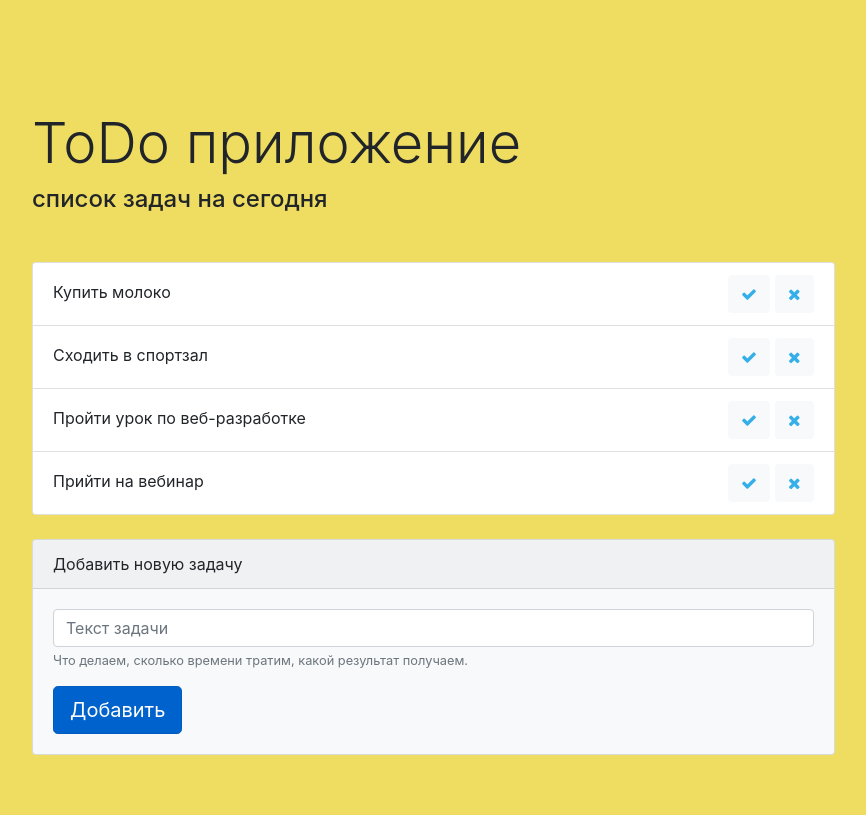
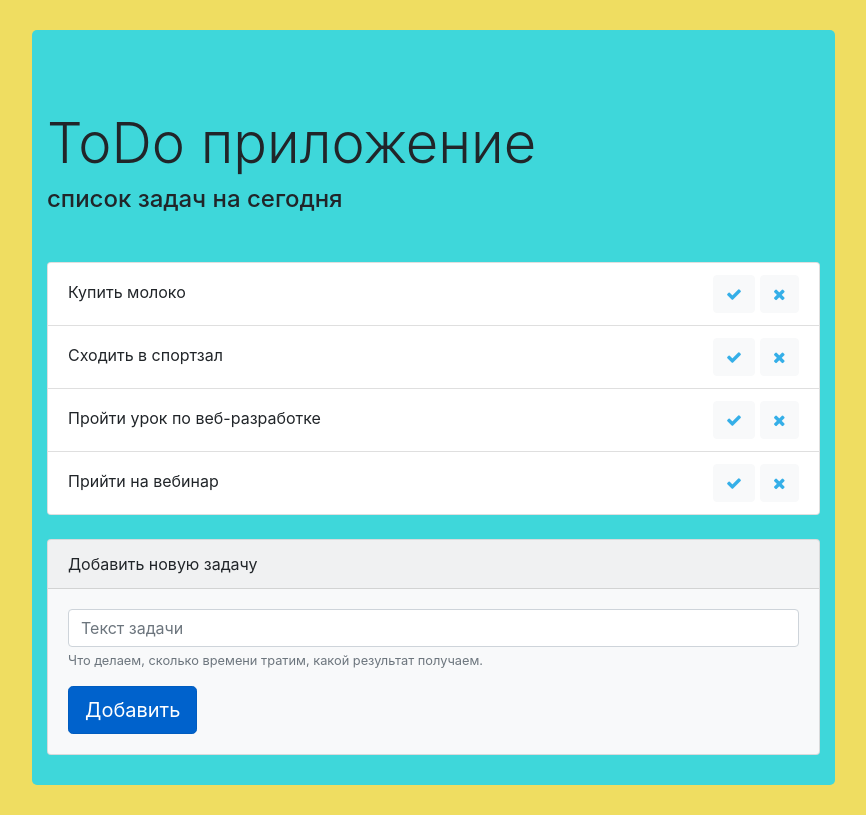
Before and after one commit to dimgeorgiev1976/todo-part-1, a website: page app/index.html in a window 1280 px wide. Shown: the whole page, without its empty margins (68-934 px from the left). Drawn offline with nearby package versions, Linux system fonts and the light colour scheme.

Commit message:
Third changes done color 4 task #8

```diff
--- a/app/index.html
+++ b/app/index.html
@@ -8,10 +8,9 @@
 	<title>ToDo приложение</title>
 </head>
 <body>
-
-
 	<div class="container">
 		<div class="col-md-9">
+			<div class="cart-content">
 
 		<div id='notifyholder' class="notify-holder"></div>
 
@@ -59,8 +58,6 @@
 </div>
 <!-- //List of tasks -->
 
-
-
 		<!-- Form add new task -->
 		<div class="card bg-light" >
 			<div class="card-header">Добавить новую задачу</div>
@@ -72,10 +69,10 @@
 			</div>
 			<button type="submit" class="btn btn-primary  btn-lg active">Добавить</button>
 		</form>
+		</div>
 			</div>
 			</div>
 		<!-- //Form add new task -->
-
 </div>
 	</div>
 
--- a/app/less/base/_base.less
+++ b/app/less/base/_base.less
@@ -1,6 +1,7 @@
 body {
 	background-color: #EFDD61;
 	padding-top: 30px;
+	margin-bottom: 30px;
 }
 
 .aside {
@@ -42,5 +43,14 @@ float: left;
 height: 60px;
 /*background-color: #F8D7DA;*/
 margin-bottom: 20px;
+padding-top: 20px;
 border-radius: 5px;
 }
+.cart-content {
+	background-color: #3ED7DA;
+	padding-bottom: 30px;
+padding-left: 15px;
+padding-right: 15px;
+border-radius: 5px;
+
+}
```
Also changed, not shown: app/css/main.css.
